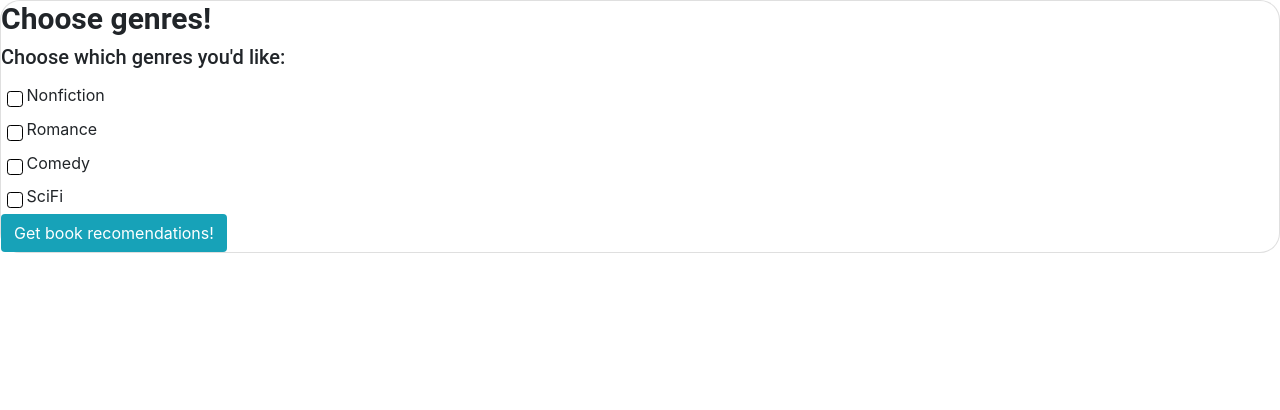
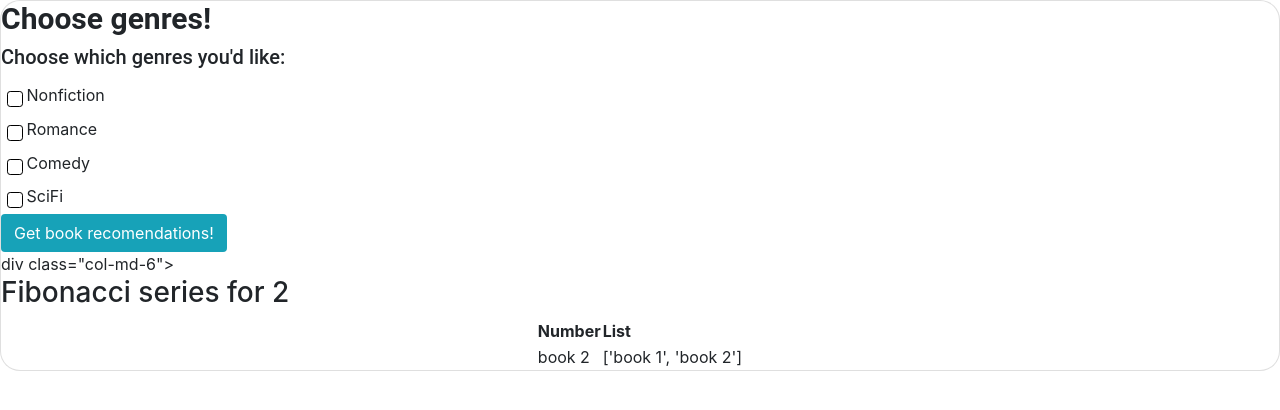
Before and after one commit to adhithin/virtualLibrary, a Flask app: page /booksearch/ in a window 1280 px wide. Shown: the top 410 px of the page. Run offline with Flask 2, Linux system fonts and the light colour scheme; some libraries are stand-ins or nearby versions.

Commit message:
got classes onto website!

```diff
--- a/booksearch/app.py
+++ b/booksearch/app.py
@@ -6,6 +6,7 @@ from sqlalchemy import desc
 #from bs4 import BeautifulSoup
 import smtplib
 import time
+from booksearch.selection import Books
 
 
 booksearch_bp = Blueprint('booksearch', __name__,
@@ -15,21 +16,21 @@ booksearch_bp = Blueprint('booksearch', __name__,
 
 @booksearch_bp.route('/', methods=['GET', 'POST'])
 def search():
-    genres = 'nothing'
-    if request.method == 'POST':
-        genres = request.form.getlist('genre')
-        print(genres)
-        if 'Romance' and 'SciFi' and 'Nonfiction' and 'Comedy' in genres:
-            return render_template("allgenres.html")
-        if 'Comedy' in genres:
-            return render_template("index.html")
-        if 'Nonfiction' in genres:
-            return render_template("index.html")
-        if 'Romance' in genres:
-            return render_template("index.html")
-        if 'SciFi' in genres:
-            return render_template("index.html")
-    return render_template("select-book.html")
+    #genres = 'nothing'
+    #if request.method == 'POST':
+       # genres = request.form.getlist('genre')
+      #  print(genres)
+      #  if 'Romance' and 'SciFi' and 'Nonfiction' and 'Comedy' in genres:
+      #      return render_template("allgenres.html")
+      #  if 'Comedy' in genres:
+      #      return render_template("index.html")
+      #  if 'Nonfiction' in genres:
+      #      return render_template("index.html")
+      #  if 'Romance' in genres:
+      #      return render_template("index.html")
+      #  if 'SciFi' in genres:
+      #      return render_template("index.html")
+    return render_template("select-book.html", bookrecs=Books(2))
 
 @booksearch_bp.route('/allgenres', methods=['GET', 'POST'])
 def allgenres():
--- a/booksearch/selection.py
+++ b/booksearch/selection.py
@@ -53,11 +53,11 @@ class Books:
 n = 3
 
 # Tester Code
-if __name__ == "__main__":
-    '''Value for testing'''
-    '''Constructor of Class object'''
-    bookrecs = Books(n)
+#if __name__ == "__main__":
+    #'''Value for testing'''
+    #'''Constructor of Class object'''
+   #bookrecs = Books(n)
 
 
     #printing book recs
-    print(f"Here are some book recomendations = {bookrecs.list}")
+   # print(f"Here are some book recomendations = {bookrecs.list}")
--- a/booksearch/templates/select-book.html
+++ b/booksearch/templates/select-book.html
@@ -69,6 +69,24 @@
             </section>
         </div>
 
+        <div>
+            div class="col-md-6">
+            <h3>Fibonacci series for {{bookrecs.series}}</h3>
+            <!-- Number, List table -->
+            <table class="mx-auto">
+                <tr>
+                    <th scope="col">Number</th>
+                    <th scope="col">List</th>
+                </tr>
+                <tr>
+                    <td>{{bookrecs.number}}</td>
+                    <td>{{bookrecs.list}}</td>
+                </tr>
+            </table>
+        </div>
+
+        </div>
+
 </container>
 
 </body>
```
